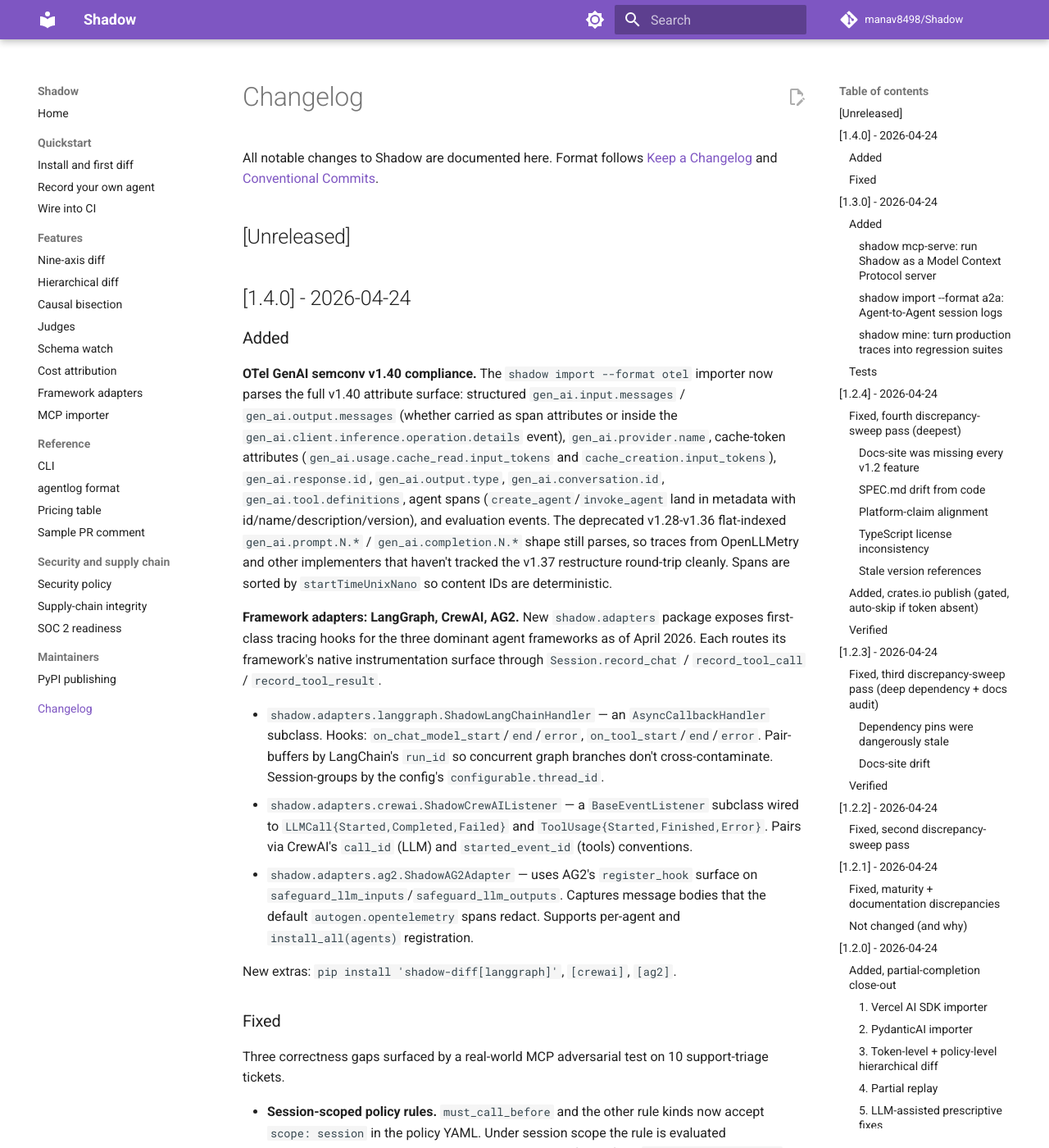
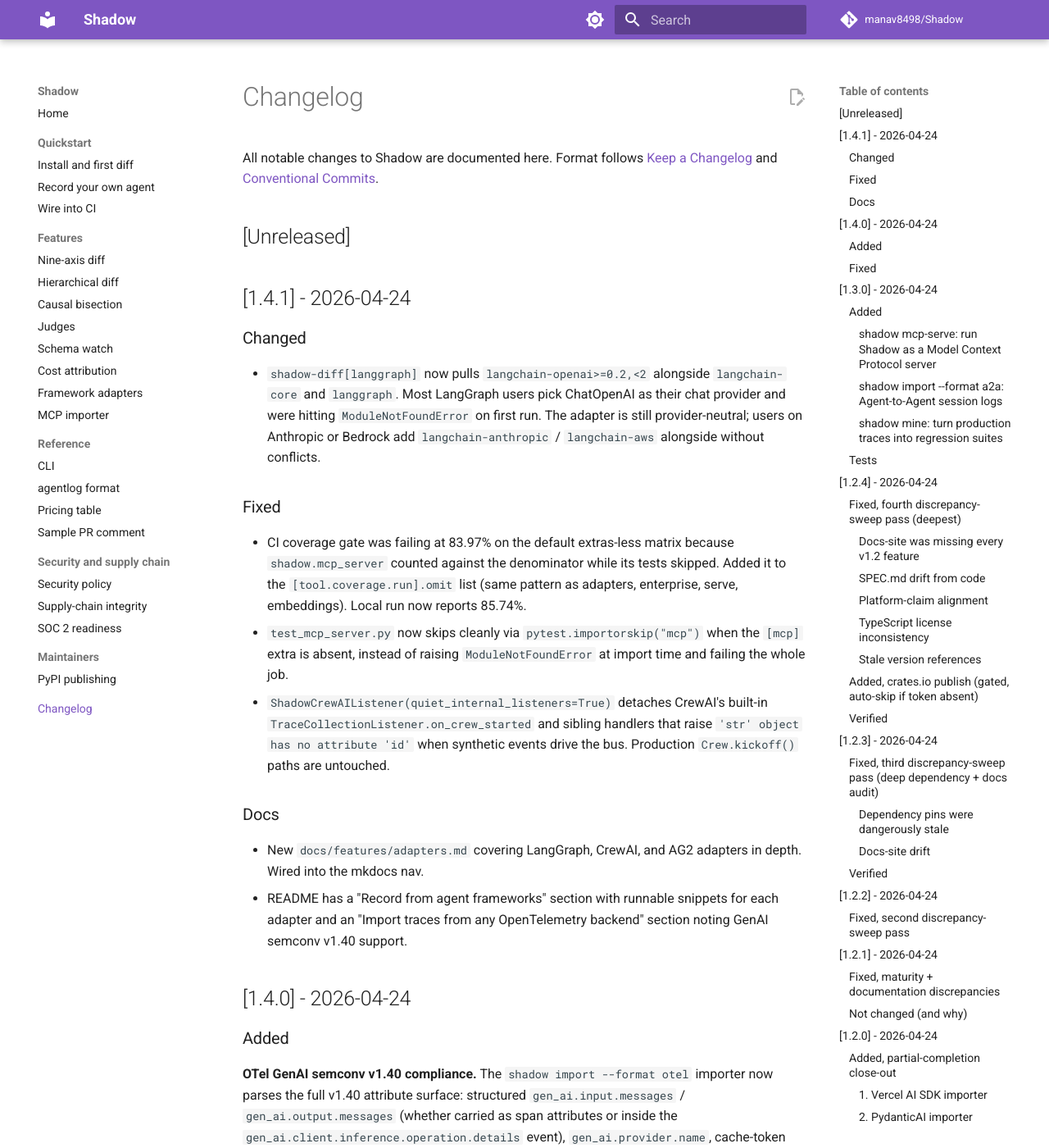
Before and after one commit to manav8498/Shadow, an MkDocs documentation site: the page built from docs/changelog.md, in a window 1280 px wide and 1400 px high. Shown: the whole window at 82% size. Built offline with MkDocs 1.6.1 and Material for MkDocs 9.7.7, drawn with Linux system fonts in a browser that asks for light colours; comment, search, counter and statistics services are not loaded.

Commit message:
v1.4.1: langchain-openai bundled into [langgraph] extra
the v1.4.0 langgraph extra only pulled langchain-core + langgraph, which
meant anyone following the adapter snippet verbatim (which instantiates
ChatOpenAI) hit ModuleNotFoundError on first run. most langgraph users
pick openai, so bundling langchain-openai>=0.2,<2 alongside removes that
papercut.

```diff
--- a/Cargo.toml
+++ b/Cargo.toml
@@ -3,7 +3,7 @@
 members = ["crates/shadow-core"]
 
 [workspace.package]
-version = "1.4.0"
+version = "1.4.1"
 edition = "2021"
 rust-version = "1.95"
 # Dual-licensed per Rust community convention (tokio, serde, ruff, uv, polars).
--- a/docs/changelog.md
+++ b/docs/changelog.md
@@ -5,6 +5,23 @@
 [Conventional Commits](https://www.conventionalcommits.org/).
 
 ## [Unreleased]
+
+## [1.4.1] - 2026-04-24
+
+### Changed
+
+- `shadow-diff[langgraph]` now pulls `langchain-openai>=0.2,<2` alongside `langchain-core` and `langgraph`. Most LangGraph users pick ChatOpenAI as their chat provider and were hitting `ModuleNotFoundError` on first run. The adapter is still provider-neutral; users on Anthropic or Bedrock add `langchain-anthropic` / `langchain-aws` alongside without conflicts.
+
+### Fixed
+
+- CI coverage gate was failing at 83.97% on the default extras-less matrix because `shadow.mcp_server` counted against the denominator while its tests skipped. Added it to the `[tool.coverage.run].omit` list (same pattern as adapters, enterprise, serve, embeddings). Local run now reports 85.74%.
+- `test_mcp_server.py` now skips cleanly via `pytest.importorskip("mcp")` when the `[mcp]` extra is absent, instead of raising `ModuleNotFoundError` at import time and failing the whole job.
+- `ShadowCrewAIListener(quiet_internal_listeners=True)` detaches CrewAI's built-in `TraceCollectionListener.on_crew_started` and sibling handlers that raise `'str' object has no attribute 'id'` when synthetic events drive the bus. Production `Crew.kickoff()` paths are untouched.
+
+### Docs
+
+- New `docs/features/adapters.md` covering LangGraph, CrewAI, and AG2 adapters in depth. Wired into the mkdocs nav.
+- README has a "Record from agent frameworks" section with runnable snippets for each adapter and an "Import traces from any OpenTelemetry backend" section noting GenAI semconv v1.40 support.
 
 ## [1.4.0] - 2026-04-24
 
```
Also changed, not shown: CHANGELOG.md (+17 -0 lines), README.md (+1 -1 lines), docs/features/adapters.md (+3 -0 lines), 4 other files.
